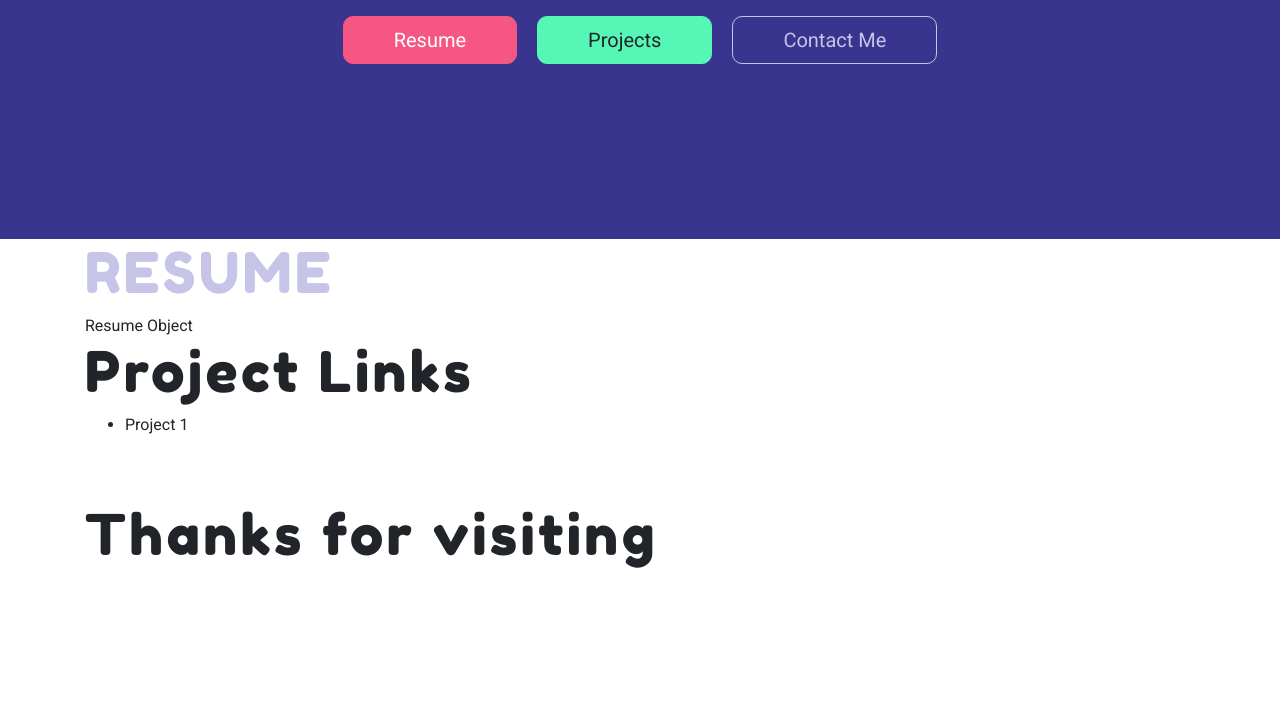
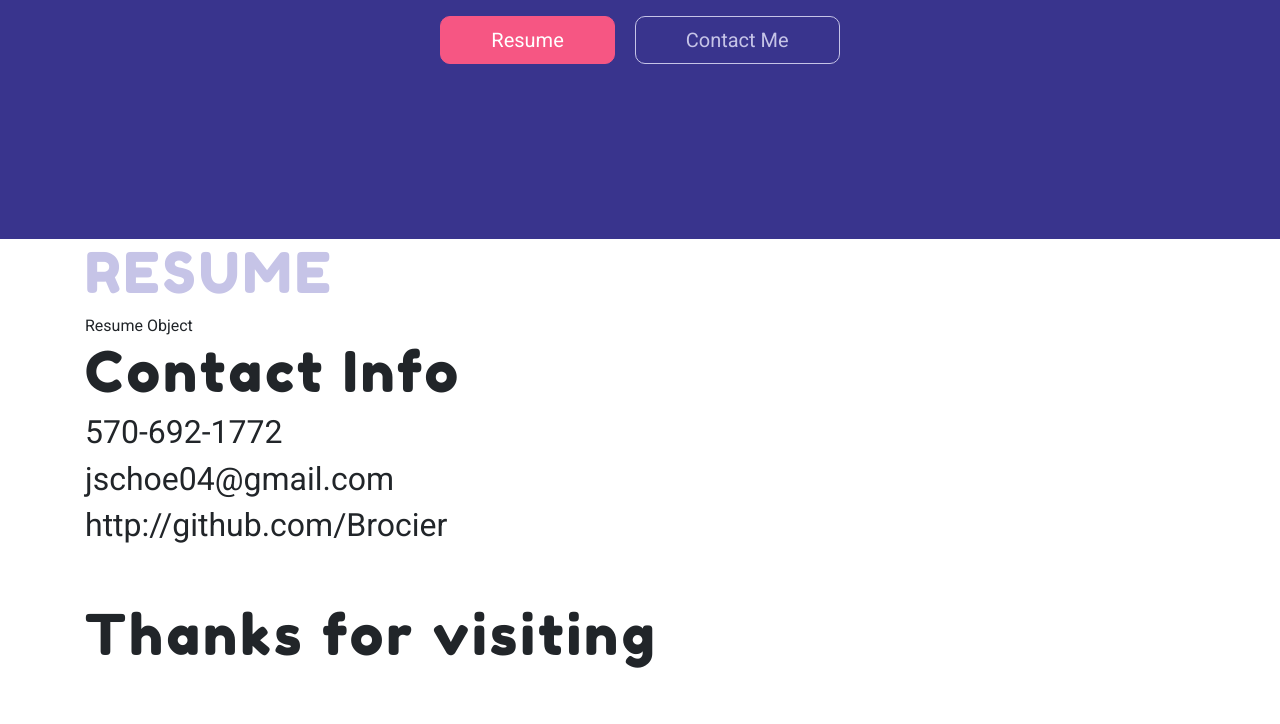
Before and after one commit to Brocier/hello-world, a plain HTML site: page index.html in a window 1280 px wide. Shown: the part 561-1285 px from the top of the page. Before the commit the page ends 1186 px from the top, so only its background shows below. Drawn offline with nearby package versions, Linux system fonts and the light colour scheme.

Commit message:
adding contact info

```diff
--- a/index.html
+++ b/index.html
@@ -21,7 +21,7 @@
     <div class="container">
 
       <h2 class="display-3 text-light text-uppercase">Hello World</h2>
-      <span class="lead lead-lg">Welcome to the Portfolio of</span>
+      <span class="lead lead-lg">Welcome to the portfolio of</span>
       <h1 class="display-1 text-light text-uppercase">Joshua Schoenfeld</h1>
 
       <div class="mt-4">
@@ -29,11 +29,11 @@
           <span>Resume</span>
         </a>
 
-        <a href="#!" class="btn btn-secondary btn-lg m-2 btn-wide">
+        <!-- <a href="#projects" class="btn btn-secondary btn-lg m-2 btn-wide">
           <span>Projects</span>
-        </a>
+        </a> -->
 
-        <a href="#!" class="btn btn-outline-light btn-hover-text-dark btn-wide btn-lg m-2">
+        <a href="#contactme" class="btn btn-outline-light btn-hover-text-dark btn-wide btn-lg m-2">
           <span>Contact Me</span>
         </a>
       </div>
@@ -45,13 +45,21 @@
     <object width="100%" height="1000px" data="./Joshua Schoenfeld Resume'.pdf">Resume Object</object>
   </div>
 
-  <div class="container" id="projects">
+  <!-- <div class="container" id="projects">
     <h1 class="display-4">Project Links</h1>
     <ul>
       <li>
         Project 1
       </li>
     </ul>
+  </div> -->
+
+  <div class="container" id="contactme">
+    <h1 class="display-4">Contact Info</h1>
+    <h2> 570-692-1772
+      <h2> jschoe04@gmail.com
+        <h2> http://github.com/Brocier
+
   </div>
 
 
```
